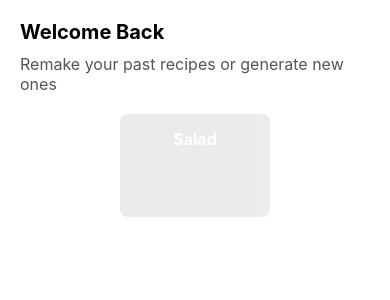
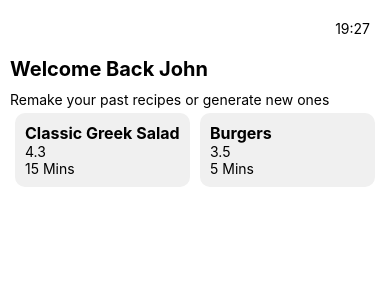
Before and after one commit to AJP-432/cooking-app, a React Native app: screen / in a window 390 px wide. Shown: the top 300 px of the page. Built offline with nearby package versions, Linux system fonts and the light colour scheme.

Commit message:
revised recipe card

```diff
--- a/components/RecipeCard.js
+++ b/components/RecipeCard.js
@@ -27,7 +27,7 @@ const styles = StyleSheet.create({
     flexShrink: 0,
   },
   buttonText: {
-    color: 'white',
+    color: 'black',
     fontSize: 16,
     fontWeight: 'bold',
     textAlign: 'center',
--- a/pages/HomePage.js
+++ b/pages/HomePage.js
@@ -1,41 +1,73 @@
 import React from 'react';
-import { View, Text, StyleSheet } from 'react-native';
-import RecipeCard from '../components/RecipeCard';
+import { View, Text, StyleSheet, TouchableOpacity, ScrollView, FlatList } from 'react-native';
+
+// Example data for the list of recipes
+const recipes = [
+  { id: '1', title: 'Classic Greek Salad', rating: '4.3', time: '15 Mins' },
+  { id: '2', title: 'Burgers', rating: '3.5', time: '5 Mins' },
+  // Add more recipes...
+];
 
 const HomePage = () => {
+  // Render a single recipe item
+  const renderRecipe = ({ item }) => (
+
+    <TouchableOpacity style={styles.recipeCard}>
+      <Text style={styles.recipeTitle}>{item.title}</Text>
+      <Text>{item.rating}</Text>
+      <Text>{item.time}</Text>
+      {/* Add more details */}
+    </TouchableOpacity>
+  );
+
   return (
     <View style={styles.container}>
-      <View style={styles.subcontainer}>
-        <Text style={styles.heading}>Welcome Back</Text>
-        <Text style={styles.subheading}>Remake your past recipes or generate new ones</Text>
-      </View>
+      <Text style={styles.header}>19:27</Text>
+      <Text style={styles.welcomeText}>Welcome Back John</Text>
+      <Text>Remake your past recipes or generate new ones</Text>
 
-      <View style={styles.subcontainer}>
-        <RecipeCard />
-      </View>
+      <FlatList
+        data={recipes}
+        renderItem={renderRecipe}
+        keyExtractor={(item) => item.id}
+        horizontal={false}
+        numColumns={2} // Display grid
+      />
+
+      {/* Bottom tab bar would go here /}
+      {/ ... */}
     </View>
   );
 };
 
 const styles = StyleSheet.create({
   container: {
-    // flex: 1,
-    height: '100%',
-    flexDirection: 'column',
-    margin: 20,
+    flex: 1,
+    padding: 10,
+    backgroundColor: '#fff',
   },
-  subcontainer: {
-    marginBottom: 20,
+  header: {
+    textAlign: 'right',
+    margin: 10,
   },
-  heading: {
+  welcomeText: {
     fontSize: 20,
     fontWeight: 'bold',
-    marginBottom: 10,
+    marginVertical: 10,
   },
-  subheading: {
+  recipeCard: {
+    flex: 1,
+    margin: 5,
+    padding: 10,
+    borderRadius: 10,
+    backgroundColor: '#f0f0f0',
+    // Add more styling...
+  },
+  recipeTitle: {
     fontSize: 16,
-    color: '#555', // Change color to your preference
+    fontWeight: 'bold',
   },
 });
 
+
 export default HomePage;
```
